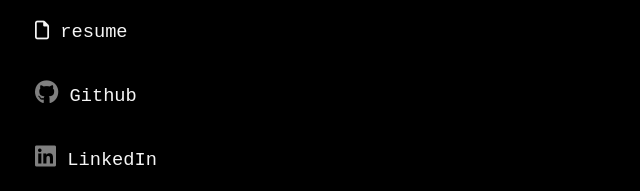
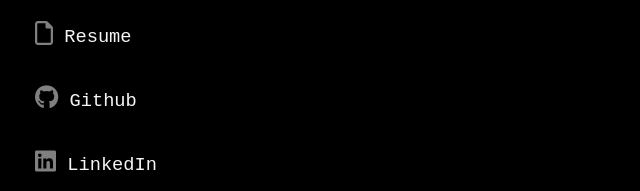
Before and after one commit to turecarlson/turecarlson.github.io, a plain HTML site: page bio/index.html in a window 1280 px wide. Shown: the part 589-780 px from the top of the page, 0-640 px from the left. Drawn offline with Linux system fonts and the light colour scheme.

Commit message:
fixed resume icon

```diff
--- a/bio/index.html
+++ b/bio/index.html
@@ -51,16 +51,10 @@
                         <img src="/media/headshot.jpg " alt="a picture of Ture looking dashing " width=100%>
                     </div>
                     <div class="aboutme-links">
-
-                        <h3 class="aboutme-link">
-                            <a href="/media/Carlson_Resume_August2020.pdf">
-                                <i style="columns: grey;" class="far fa-file"></i> resume</a>
-                        </h3>
-
+                        <h3 class="aboutme-link"><a href="/media/Carlson_Resume_August2020.pdf"><i class="far fa-file"></i> Resume</a></h3>
                         <h3 class="aboutme-link "><a href="https://www.github.com/turecarlson "><i class="fab fa-github "></i> Github</a></h3>
                         <h3 class="aboutme-link "><a href="https://www.linkedin.com/in/ture-carlson-7ab80286/ "><i class="fab fa-linkedin "></i></span> LinkedIn</a></h3>
-                        <h3 class="aboutme-link "><a href="https://open.spotify.com/playlist/2qb9gQv6pdWslGM13bMzpM?si=JDJwU8_9SEKdTyMMZUmz1g "><i class=" fab fa-spotify "></i> Spotify</a>
-                        </h3>
+                        <h3 class="aboutme-link "><a href="https://open.spotify.com/playlist/2qb9gQv6pdWslGM13bMzpM?si=JDJwU8_9SEKdTyMMZUmz1g "><i class=" fab fa-spotify "></i> Spotify</a></h3>
                     </div>
                 </div>
             </div>
--- a/style.css
+++ b/style.css
@@ -63,7 +63,8 @@ FontAwesome Icon Styling
 ////////////////////////
 */
 
-.fab {
+.fab,
+.far {
     color: grey;
     font-size: x-large;
     transition: 170ms;
```
